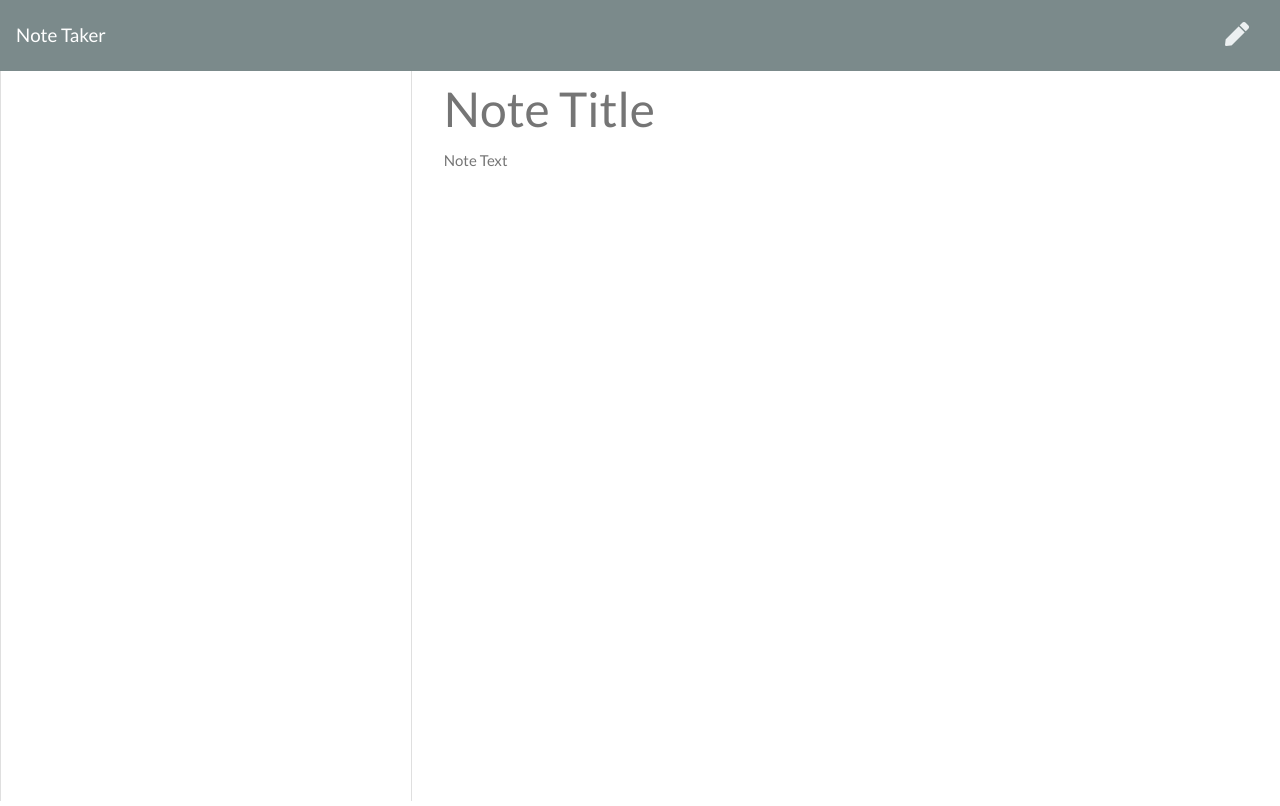
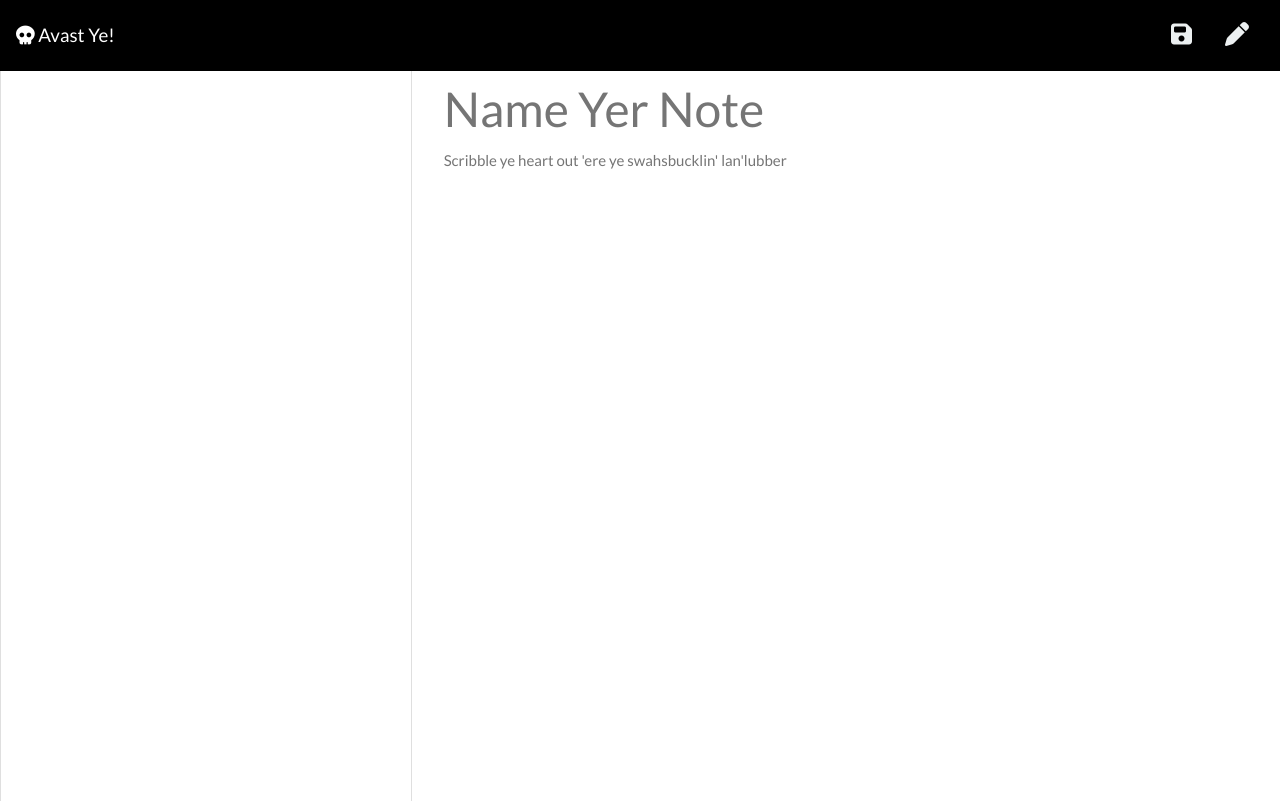
Before and after one commit to FSC-Portfolio/easy-note, a website: page public/notes.html in a window 1280 px wide. Drawn offline with nearby package versions, Linux system fonts and the light colour scheme; no server answers.

Commit message:
'fixed' the yawny template.

```diff
--- a/public/assets/css/styles.css
+++ b/public/assets/css/styles.css
@@ -68,3 +68,7 @@ html, body {
   padding: 20px;
   cursor: pointer;
 }
+
+.bg-dark {
+  background-color: #000000 !important
+}
--- a/public/assets/js/index.js
+++ b/public/assets/js/index.js
@@ -157,7 +157,7 @@ const renderNoteList = async (notes) => {
   };
 
   if (jsonNotes.length === 0) {
-    noteListItems.push(createLi('No saved Notes', false));
+    noteListItems.push(createLi('Aargh, the bottle is empty me hearty', false));
   }
 
   jsonNotes.forEach((note) => {
--- a/public/index.html
+++ b/public/index.html
@@ -7,17 +7,18 @@
   <meta http-equiv="X-UA-Compatible" content="ie=edge">
   <title>Note Taker</title>
   <link rel="stylesheet" href="https://cdnjs.cloudflare.com/ajax/libs/bootswatch/4.1.3/flatly/bootstrap.min.css" />
+	<script src="https://kit.fontawesome.com/35307977b2.js" crossorigin="anonymous"></script>
+	<link rel="stylesheet" href="/assets/css/styles.css">
 </head>
 
 <body>
   <nav class="navbar navbar-dark bg-dark">
-    <a class="navbar-brand" href="/">Note Taker
-    </a>
+	  <a class="navbar-brand" href="/" title="Pay attention and check this out!"><i class="fas fa-skull"></i> Avast Ye!</a></a>
   </nav>
   <div class="container">
     <div style="margin-top: 80px;" class="jumbotron text-center">
-      <h1 class="display-4">Note Taker <span role="img" aria-label="Memo">📝</span></h1>
-      <h4 class="mt-4">Take notes with Express</h4>
+      <h1 class="display-4">Avast Ye! <span role="img" aria-label="Memo">📝</span></h1>
+      <h4 class="mt-4">Notes to pay attention to...</h4>
       <a class="btn btn-primary btn-lg mt-4" href="/notes" role="button">Get Started</a>
     </div>
   </div>
--- a/public/notes.html
+++ b/public/notes.html
@@ -10,12 +10,12 @@
   <link rel="stylesheet" href="https://use.fontawesome.com/releases/v5.3.1/css/all.css"
     integrity="sha384-mzrmE5qonljUremFsqc01SB46JvROS7bZs3IO2EmfFsd15uHvIt+Y8vEf7N7fWAU" crossorigin="anonymous">
   <link rel="stylesheet" href="/assets/css/styles.css">
+	<script src="https://kit.fontawesome.com/35307977b2.js" crossorigin="anonymous"></script>
 </head>
 
 <body>
   <nav class="navbar navbar-dark bg-dark">
-    <a class="navbar-brand" href="/">Note Taker
-    </a>
+	  <a class="navbar-brand" href="/" title="Pay attention and check this out!"><i class="fas fa-skull"></i> Avast Ye!</a></a>
     <div class="icons">
       <i class="fas fa-save text-light save-note"></i>
       <i class="fas fa-pen text-light new-note"></i>
@@ -30,8 +30,8 @@
         </div>
       </div>
       <div class="col-8">
-        <input class="note-title" placeholder="Note Title" maxlength="28" type="text">
-        <textarea class="note-textarea" placeholder="Note Text"></textarea>
+        <input class="note-title" placeholder="Name Yer Note" maxlength="28" type="text">
+        <textarea class="note-textarea" placeholder="Scribble ye heart out 'ere ye swahsbucklin' lan'lubber"></textarea>
       </div>
     </div>
   </div>
```
